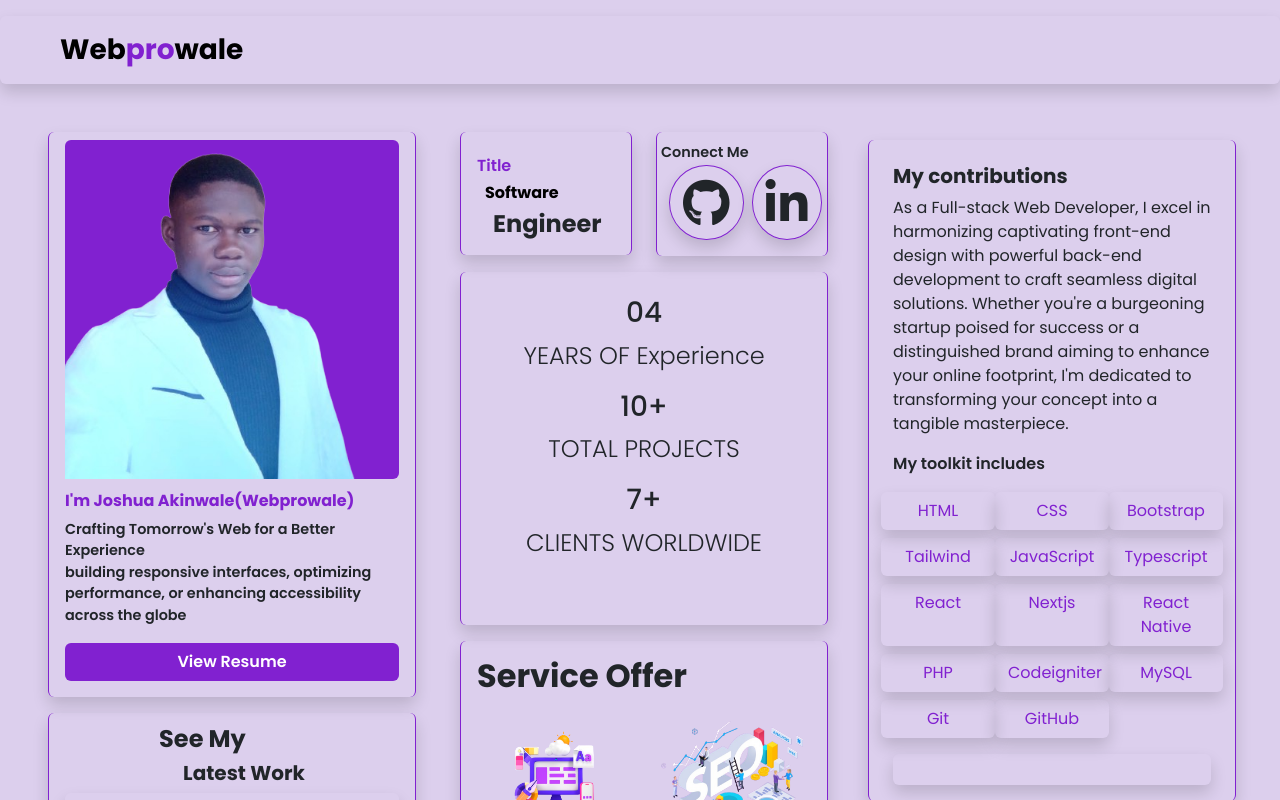
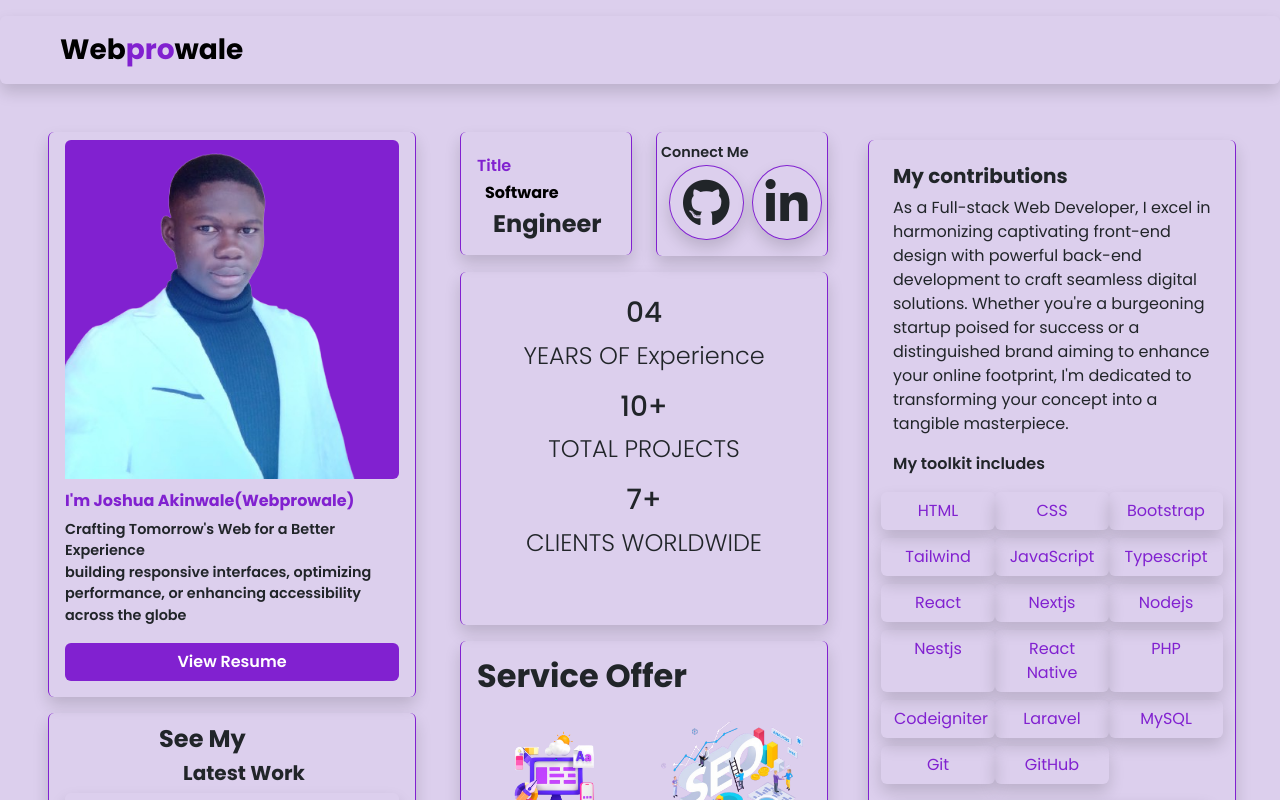
Before and after one commit to Webprowale/webprowale, a React (Vite) app: page / in a window 1280 px wide. Shown: the top 800 px of the page. Built offline with nearby package versions, Linux system fonts and the light colour scheme.

Commit message:
Update SkillTools.jsx

```diff
--- a/src/Components/SkillTools.jsx
+++ b/src/Components/SkillTools.jsx
@@ -31,9 +31,12 @@ function SkillTools() {
           <h6 className="col-4 btn shadow primaryColor">Typescript</h6>
           <h6 className="col-4 btn shadow primaryColor"> React</h6>
           <h6 className="col-4 btn shadow primaryColor">Nextjs</h6>
+          <h6 className="col-4 btn shadow primaryColor">Nodejs</h6>
+          <h6 className="col-4 btn shadow primaryColor">Nestjs</h6>
           <h6 className="col-4 btn shadow primaryColor">React Native</h6>
           <h6 className="col-4 btn shadow primaryColor">PHP</h6>
           <h6 className="col-4 btn shadow primaryColor">Codeigniter</h6>
+             <h6 className="col-4 btn shadow primaryColor">Laravel</h6>
           <h6 className="col-4 btn shadow primaryColor">MySQL</h6>
           <h6 className="col-4 btn shadow primaryColor">Git</h6>
           <h6 className="col-4 btn shadow primaryColor">GitHub</h6>
```
